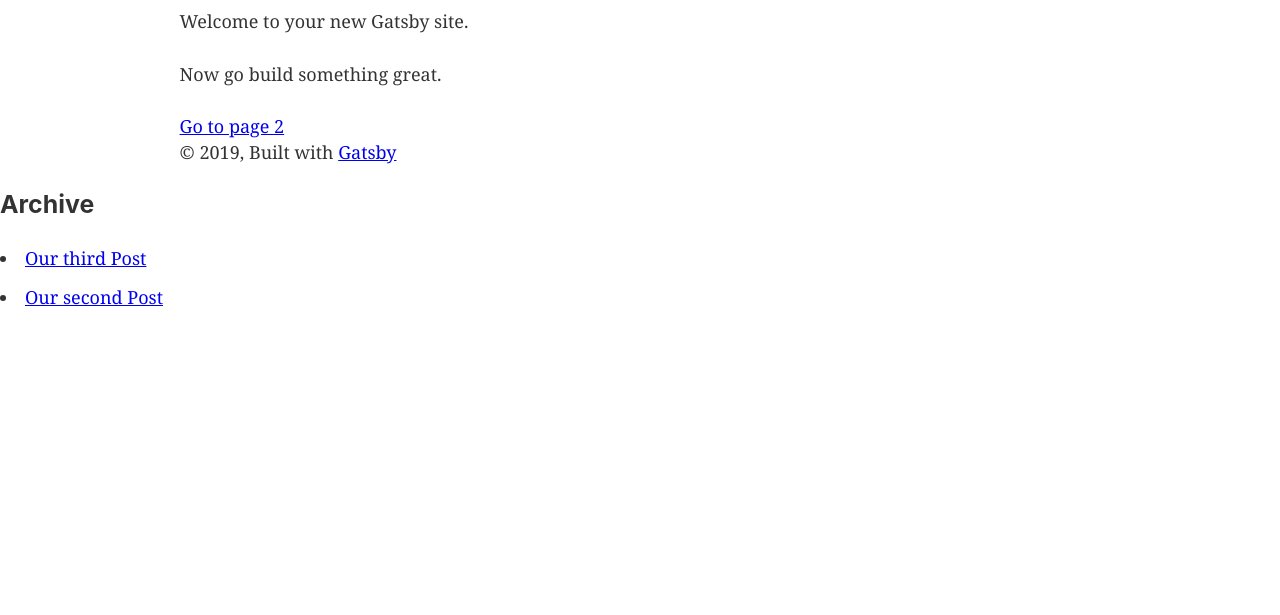
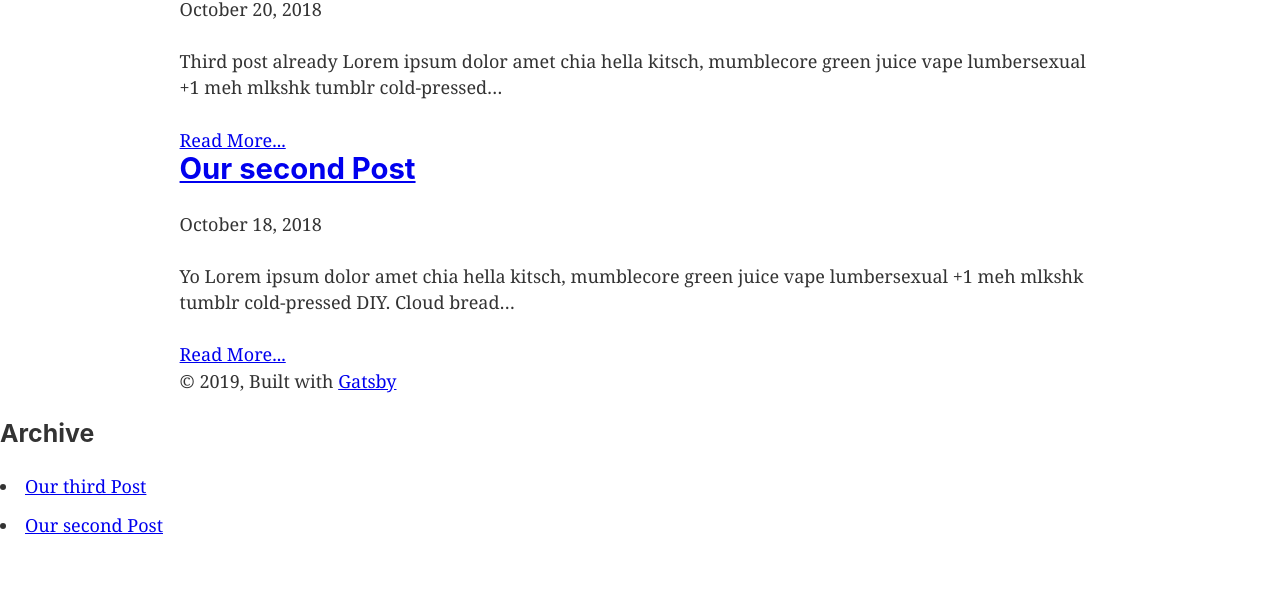
Before and after one commit to sylvain75/gatsby-blog, a Gatsby site: page / in a window 1280 px wide. Shown: the part 185-800 px from the top of the page. Built offline with nearby package versions, Linux system fonts and the light colour scheme; Gatsby itself is replaced by a stand-in of ours.

Commit message:
page listing with static query

```diff
--- /dev/null
+++ b/src/components/listing.js
@@ -0,0 +1,45 @@
+import React from "react"
+import { Link, StaticQuery, graphql } from "gatsby"
+
+const LISTING_QUERY = graphql`
+  query BlogPostListing{
+    allMarkdownRemark(
+      limit: 10, sort: {
+      order: DESC,
+      fields:[frontmatter___date]
+    }) {
+      edges {
+        node {
+          excerpt
+          frontmatter{
+            title
+            slug
+            date(formatString: "MMMM DD, YYYY")
+          }
+        }
+      }
+    }
+  }
+`;
+
+const Listing = () => (
+  <StaticQuery
+    query={LISTING_QUERY}
+    render={({ allMarkdownRemark }) => (
+      allMarkdownRemark.edges.map(({ node }) => (
+        <article key={node.frontmatter.slug}>
+          <Link to={`/posts${node.frontmatter.slug}`}>
+            <h2>{node.frontmatter.title}</h2>
+          </Link>
+          <p>{node.frontmatter.date}</p>
+          <p>{node.excerpt}</p>
+          <Link to={`/posts${node.frontmatter.slug}`}>
+            Read More...
+          </Link>
+        </article>
+      ))
+    )}
+  />
+)
+
+export default Listing
--- a/src/pages/index.js
+++ b/src/pages/index.js
@@ -1,16 +1,13 @@
 import React from "react"
-import { Link } from "gatsby"
 
 import Layout from "../components/layout"
 import SEO from "../components/seo"
+import Listing from '../components/listing';
 
 const IndexPage = () => (
   <Layout>
     <SEO title="Home" keywords={[`gatsby`, `application`, `react`]} />
-    <h1>Hi people</h1>
-    <p>Welcome to your new Gatsby site.</p>
-    <p>Now go build something great.</p>
-    <Link to="/page-2/">Go to page 2</Link>
+    <Listing/>
   </Layout>
 )
 
```
Also changed, not shown: src/components/archive.js (indentation only).
